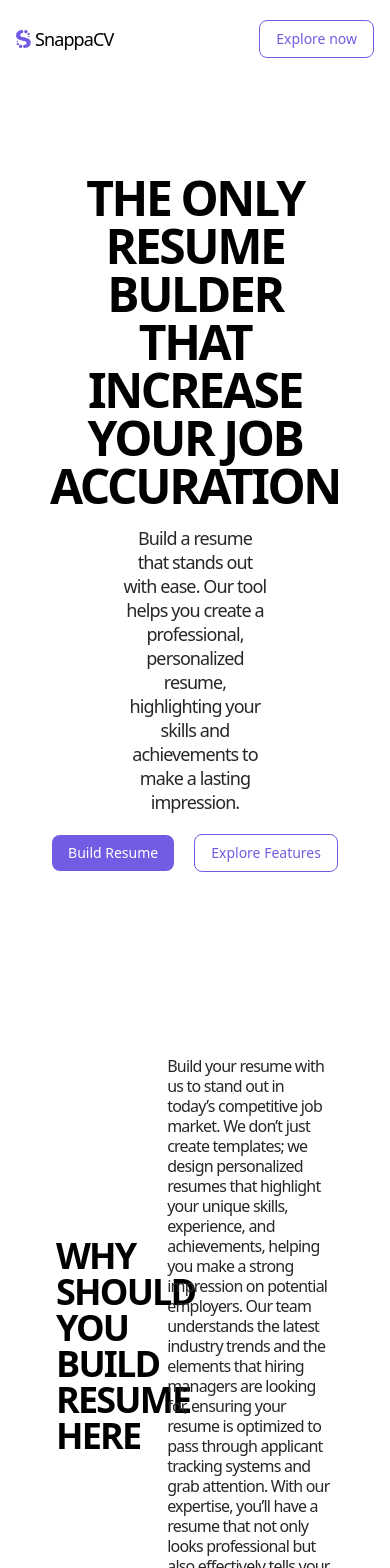
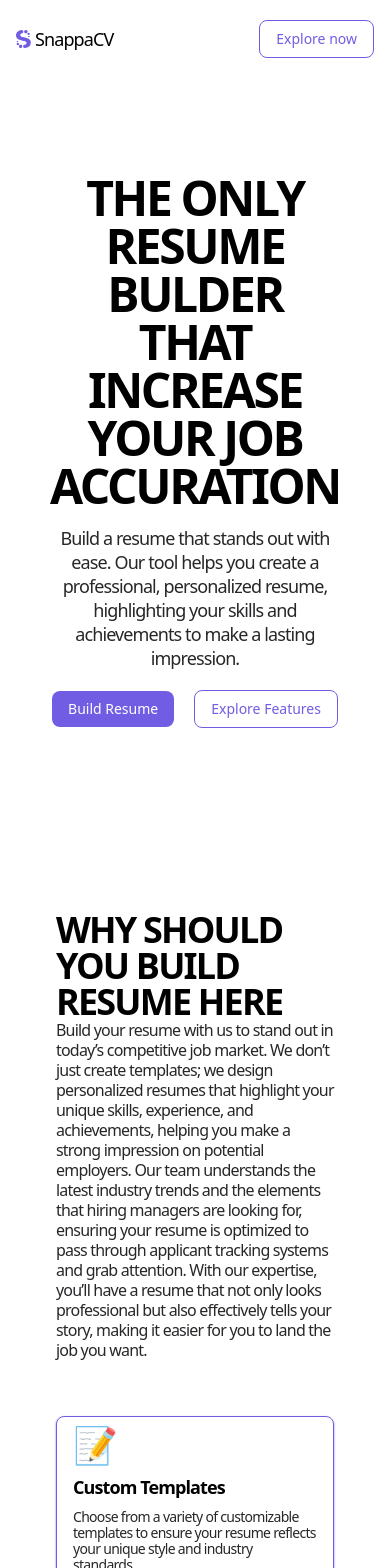
Before and after one commit to nomanhaider99/snappacv-resume-builder, a Next.js app: page / in a window 390 px wide. Shown: the top 1568 px of the page. Built offline with nearby package versions, Linux system fonts and the light colour scheme.

Commit message:
design changes

```diff
--- a/components/widgets/Features.tsx
+++ b/components/widgets/Features.tsx
@@ -6,14 +6,14 @@ const Features = () => {
   return (
     <div className='w-full px-14 py-10 flex flex-col gap-14'>
         {/* Headings */}
-        <div className='w-full flex justify-between items-center'>
+        <div className='w-full flex flex-col md:flex-row justify-between items-center'>
             {/* Right */}
-            <div className='w-[40%] uppercase text-4xl font-extrabold tracking-tighter text-black leading-none'>Why should you build resume here</div>
+            <div className='md:w-[40%] w-full uppercase text-4xl font-extrabold tracking-tighter text-black leading-none'>Why should you build resume here</div>
             {/* Left */}
-            <div className='w-[60%] text-zinc-800 tracking-tighter leading-5'>Build your resume with us to stand out in today’s competitive job market. We don’t just create templates; we design personalized resumes that highlight your unique skills, experience, and achievements, helping you make a strong impression on potential employers. Our team understands the latest industry trends and the elements that hiring managers are looking for, ensuring your resume is optimized to pass through applicant tracking systems and grab attention. With our expertise, you’ll have a resume that not only looks professional but also effectively tells your story, making it easier for you to land the job you want.</div>
+            <div className='md:w-[60%] w-full text-zinc-800 tracking-tighter leading-5'>Build your resume with us to stand out in today’s competitive job market. We don’t just create templates; we design personalized resumes that highlight your unique skills, experience, and achievements, helping you make a strong impression on potential employers. Our team understands the latest industry trends and the elements that hiring managers are looking for, ensuring your resume is optimized to pass through applicant tracking systems and grab attention. With our expertise, you’ll have a resume that not only looks professional but also effectively tells your story, making it easier for you to land the job you want.</div>
         </div>
         {/* Cards */}
-        <div className='grid grid-cols-1 md:grid-cols-3 gap-4'>
+        <div className='grid grid-cols-1 md:grid-cols-3 gap-4 items-center'>
             {
                 featuresData.map((feature, index) => (
                     <FeatureCard
--- a/components/widgets/Hero.tsx
+++ b/components/widgets/Hero.tsx
@@ -6,7 +6,7 @@ import Button from '../ui/Button'
 
 const Hero = () => {
   return (
-    <div className='px-10 w-full flex flex-col gap-5 items-center pt-24 pb-36'>
+    <div className='md:px-10 px-4 w-full flex flex-col gap-5 items-center pt-24 pb-36'>
         {/* Upper */}
         <div className='flex justify-between items-center px-5 gap-10'>
             {/* Left shape */}
@@ -23,7 +23,7 @@ const Hero = () => {
                 {/* Heading */}
                 <div className='uppercase text-5xl text-center leading-none font-extrabold text-black tracking-tighter'>The Only Resume Bulder that increase your job accuration</div>
                 {/* para */}
-                <div className='text-lg text-zinc-800 text-center tracking-tighter leading-6 w-1/2'>Build a resume that stands out with ease. Our tool helps you create a professional, personalized resume, highlighting your skills and achievements to make a lasting impression.</div>
+                <div className='text-lg text-zinc-800 text-center tracking-tighter leading-6 md:w-1/2 w-full'>Build a resume that stands out with ease. Our tool helps you create a professional, personalized resume, highlighting your skills and achievements to make a lasting impression.</div>
             </div>
             {/* Right shape */}
             <div>
```
